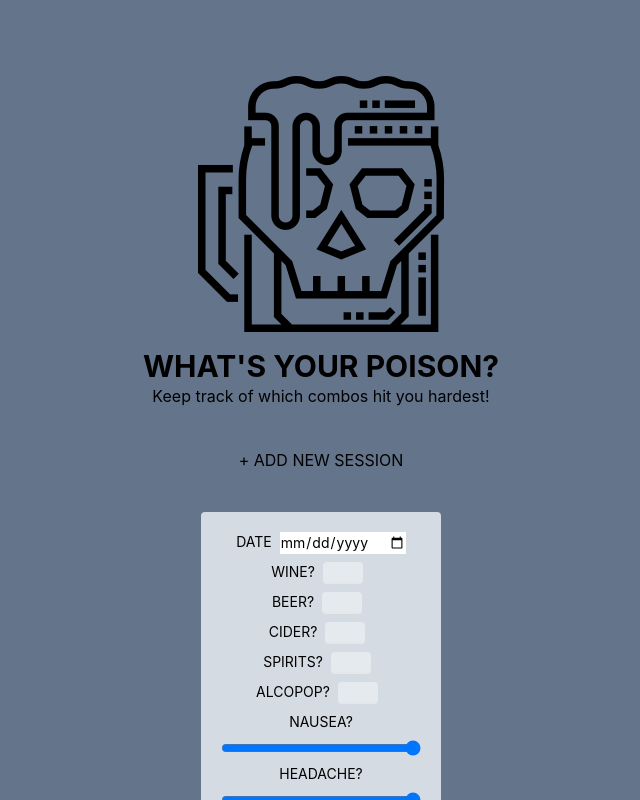
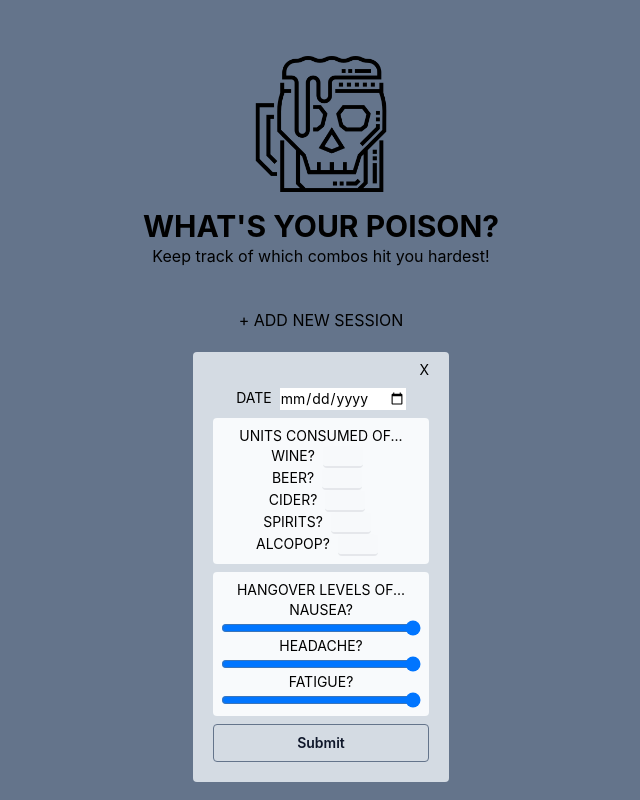
Before and after one commit to vglampard/pick-your-poison-fe, a React (Create React App) app: page / in a window 1280 px wide. Both pictures are taken after a click on the button "+ ADD NEW SESSION". Shown: the top 800 px of the page, without its empty margins (319-959 px from the left). Built offline with nearby package versions, Linux system fonts and the light colour scheme; no server answers.

Commit message:
some styling tweaks

```diff
--- a/src/App.css
+++ b/src/App.css
@@ -41,10 +41,10 @@
   }
 }
 
-img {
+/* img {
   width: 20vw;
   padding-top: 20px;
-}
+} */
 
 @tailwind base;
 @tailwind components;
--- a/src/App.js
+++ b/src/App.js
@@ -36,7 +36,7 @@ function App() {
       "https://pick-your-poison-backend.onrender.com/api/sessions",
       session
     );
-    console.log("NEWSESSIONS:", newSession)
+    console.log("NEW:", newSession)
     setSessionsResults([...sessionsResults, newSession]);
   };
 
@@ -50,6 +50,7 @@ function App() {
           <DrinksInput
             setNewSessionState={setNewSession}
             postNewSession={postNewSession}
+            setSeeInput={setSeeInput}
           />
         )}
         <button onClick={()=>toggleState(setSeeAll, seeAll)}>{buttontext}</button>
--- a/src/components/Result/Result.js
+++ b/src/components/Result/Result.js
@@ -1,38 +1,39 @@
 import React, { useState } from "react";
 import DrinksBreakdownDisplay from "../DrinksBreakdownDisplay/DrinksBreakdownDisplay";
 import Graph from "../Graph/Graph";
-import { calculateOverall,deleteSession, getDate } from "../../utils/utils";
-import deleteIcon from "./delete.png"
+import {
+  calculateOverall,
+  deleteSession,
+  toggleState,
+} from "../../utils/utils";
+import deleteIcon from "./delete.png";
+import more from "./next.png";
+import less from "./back.png";
 
 export default function Result({ session, getDate }) {
   const [showBreakdown, setShowBreakdown] = useState(false);
 
-  function handleClick() {
-    setShowBreakdown(!showBreakdown);
-  }
   let average = calculateOverall(session);
   return (
-    <div className="bg-slate-100 w-full flex flex-col p-2 text-sm rounded">
-      <div className="flex justify-between gap-2">
-        <div>
-          <p>{average}</p>
+    <div className="bg-slate-600 text-base drop-shadow-lg bg-opacity-50 w-full flex flex-col p-2 rounded">
+      <div className="flex flex-row justify-between gap-2">
+        <div className="flex items-center">
+          <img
+            src={deleteIcon}
+            alt="button to delete session"
+            onClick={() => deleteSession(session)}
+            className="w-1/12 m-1"
+          />
+          <p className="text-slate-100 ">HANGOVER LEVEL - {average}</p>
         </div>
-        <div className="flex">
-          {/* <h3 className="">😔{getDate(session.date)}</h3> */}
-          <button
-            onClick={handleClick}
-            className="rounded-full bg-slate-200 w-5 outline-1 drop-shadow"
-          >
-            {" "}
-            ?{" "}
-          </button>
-          <img src={deleteIcon} alt="button to delete session" onClick={()=>deleteSession(session)} className="h-8 w-3"/>
+        <div className="flex justify-end">
+         <img alt="show more or less content" className="w-1/4" src={showBreakdown ? less : more} onClick={() => toggleState(setShowBreakdown, showBreakdown)} />
+
         </div>
       </div>
       {showBreakdown && (
-        <div className="flex items-center gap-2 justify-between m-2">
+        <div className="flex items-center gap-2 justify-between m-2 p-2 bg-slate-200 rounded">
           <h3 className="">😔{getDate(session.date)}</h3>
-
           <Graph session={session} />
           <DrinksBreakdownDisplay session={session} />{" "}
         </div>
--- a/src/components/banner/banner.js
+++ b/src/components/banner/banner.js
@@ -4,7 +4,7 @@ import logo from "./logo.png";
 export default function Banner() {
   return (
     <div className="p-10 flex flex-col items-center">
-      <img src={logo} alt="skull glass" className="m-4"/>
+      <img src={logo} alt="skull glass" className="m-4 w-1/4"/>
       <div>
         <h1 className="uppercase font-bold text-3xl"> What's your poison?</h1>
         <h6>Keep track of which combos hit you hardest!</h6>
--- a/src/components/drinksInput/drinksInput.js
+++ b/src/components/drinksInput/drinksInput.js
@@ -3,22 +3,26 @@
 import { useForm } from "react-hook-form";
 import React from "react";
 
-export default function DrinksInput({ postNewSession }) {
+export default function DrinksInput({ postNewSession, setSeeInput }) {
   const {
     register,
     handleSubmit,
+    reset,
     formState: { errors },
   } = useForm({});
 
   return (
+    <div>
       <form
         onSubmit={handleSubmit((data) => {
           console.log(data);
           postNewSession(data);
-
         })}
-      className="bg-slate-100 bg-opacity-80 uppercase gap-2 text-sm m-10 flex flex-col p-5 rounded "
+        className="bg-slate-100 bg-opacity-80 uppercase gap-2 text-sm m-5 flex flex-col p-5 pt-2 rounded "
       >
+        <div className="w-full flex justify-end">
+        <button onClick={()=>setSeeInput(false)} className="pl-30">X</button>
+        </div>
         <div className="flex justify-center gap-2">
           <label for="date">Date</label>
           <input
@@ -28,6 +32,8 @@ export default function DrinksInput({ postNewSession }) {
             {...register("date", { required: "date is required" })}
           />
         </div>
+        <div className="flex flex-col bg-slate-50 p-2 rounded">
+          <h1>Units consumed of...</h1>
           <div className="flex justify-center gap-2">
             <label for="wine">Wine?</label>
             <input
@@ -83,7 +89,9 @@ export default function DrinksInput({ postNewSession }) {
             />
             <p>{errors.alcopop?.message}</p>
           </div>
-
+        </div>
+        <div className="flex flex-col bg-slate-50 p-2 rounded">
+          <p>Hangover levels of...</p>
           <label for="nausea">Nausea?</label>
           <input
             type="range"
@@ -114,8 +122,14 @@ export default function DrinksInput({ postNewSession }) {
             className="slider"
             {...register("fatigue", { required: "Fatigue is required" })}
           />
+        </div>
+        <input
+          id="submit-btn"
+          type="submit"
 
-      <input id="submit-btn" type="submit" />
+          class="bg-transparent hover:bg-slate-700 text-slate-900 font-semibold hover:text-white py-2 px-4 border border-slate-500 hover:border-transparent rounded"
+        />
       </form>
+    </div>
   );
 }
--- a/src/components/resultsDisplay/resultsDisplay.js
+++ b/src/components/resultsDisplay/resultsDisplay.js
@@ -19,7 +19,6 @@ export default function ResultsDisplay({ sessionsResults, worstHangover }) {
       {sessionsResults.map((session) => {
         return <Result getDate={getDate} session={session} />;
       })}
-      {/* <Metrics worstHangover={worstHangover} /> */}
     </div>
   );
 }
```
Also changed, not shown: src/components/Result/back.png (added), src/components/Result/next.png (added). Lines whose indentation alone changed are shown as unchanged.
